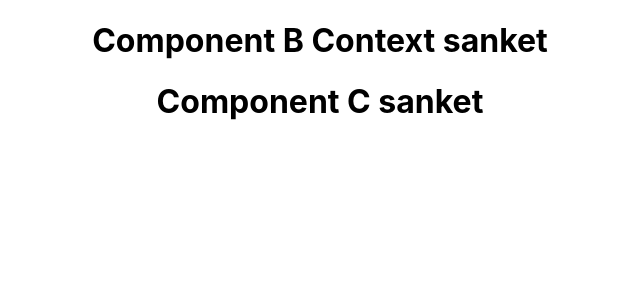
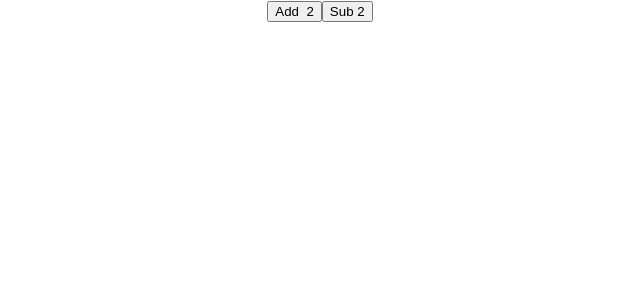
Before and after one commit to sanceth/React-Tutorial, a React (Create React App) app: page / in a window 1280 px wide. Shown: the top 300 px of the page, without its empty margins (320-960 px from the left). Built offline with nearby package versions, Linux system fonts and the light colour scheme.

Commit message:
react hooks (useState)

```diff
--- a/src/App.js
+++ b/src/App.js
@@ -27,6 +27,7 @@ import HoverCounterRP from './RenderProps/HoverCounterRP';
 import CounterRP from './RenderProps/CounterRP';
 import ComponentA from './Context/ComponentA';
 import {UserProvider} from './Context/context'
+import HooksCounter from './Hooks/HooksCounter';
 
 function App() {
   return (
@@ -64,9 +65,10 @@ function App() {
 
       {/* <CounterRP render={(count , incCount) => <ClickCounterRP count={count} incCount={incCount} />} />
       <CounterRP render={(count , incCount) => <HoverCounterRP count={count} incCount={incCount} />} /> */}
-      <UserProvider value="sanket">
+      {/* <UserProvider value="sanket">
         <ComponentA />
-      </UserProvider>
+      </UserProvider> */}
+      <HooksCounter/>
     </div>
   );
 }
--- /dev/null
+++ b/src/Hooks/HooksCounter.js
@@ -0,0 +1,13 @@
+import React , {useState}from 'react'
+
+function HooksCounter() {
+    const [count , IncCount] = useState(2)
+    return (
+        <div>
+            <button onClick={() => IncCount(number => number + 1)}>Add &nbsp;{count}</button>
+            <button onClick={() => IncCount(count - 1)}>Sub&nbsp;{count}</button>
+        </div>
+    )
+}
+
+export default HooksCounter
```
